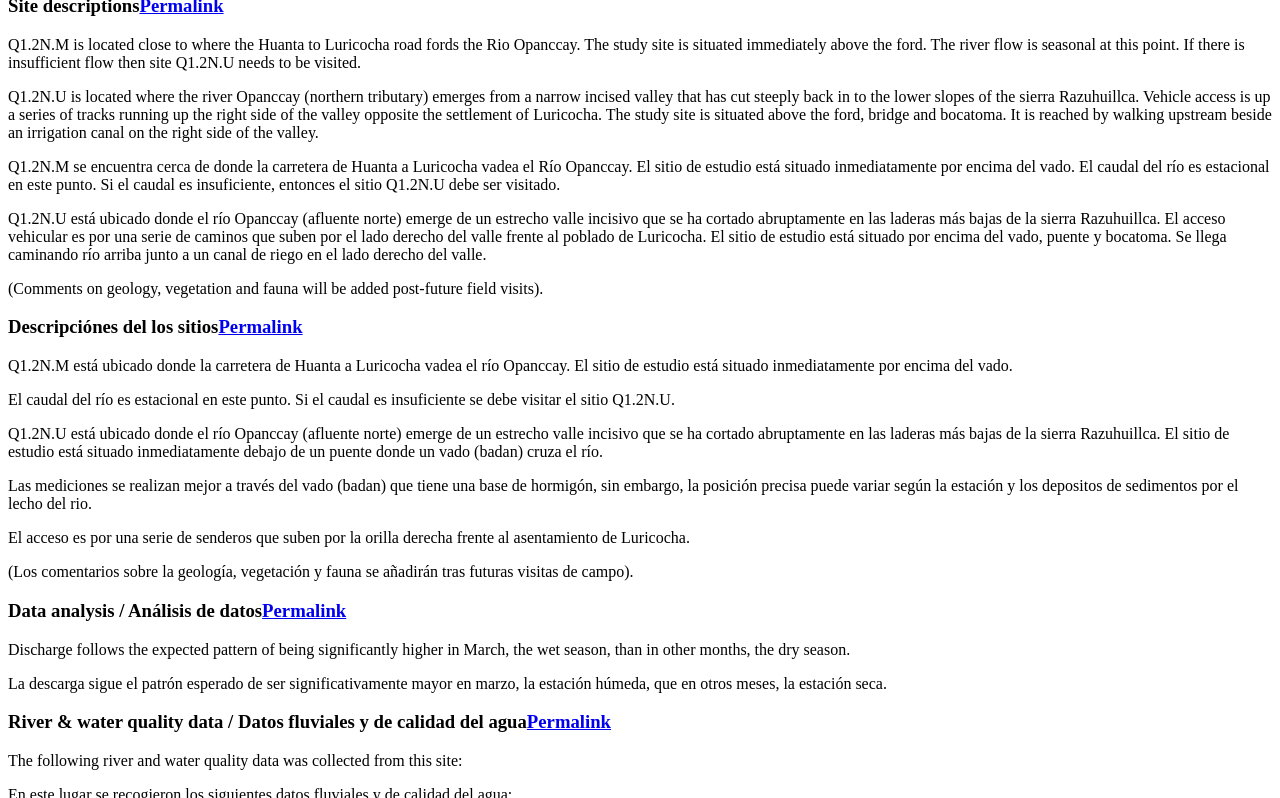
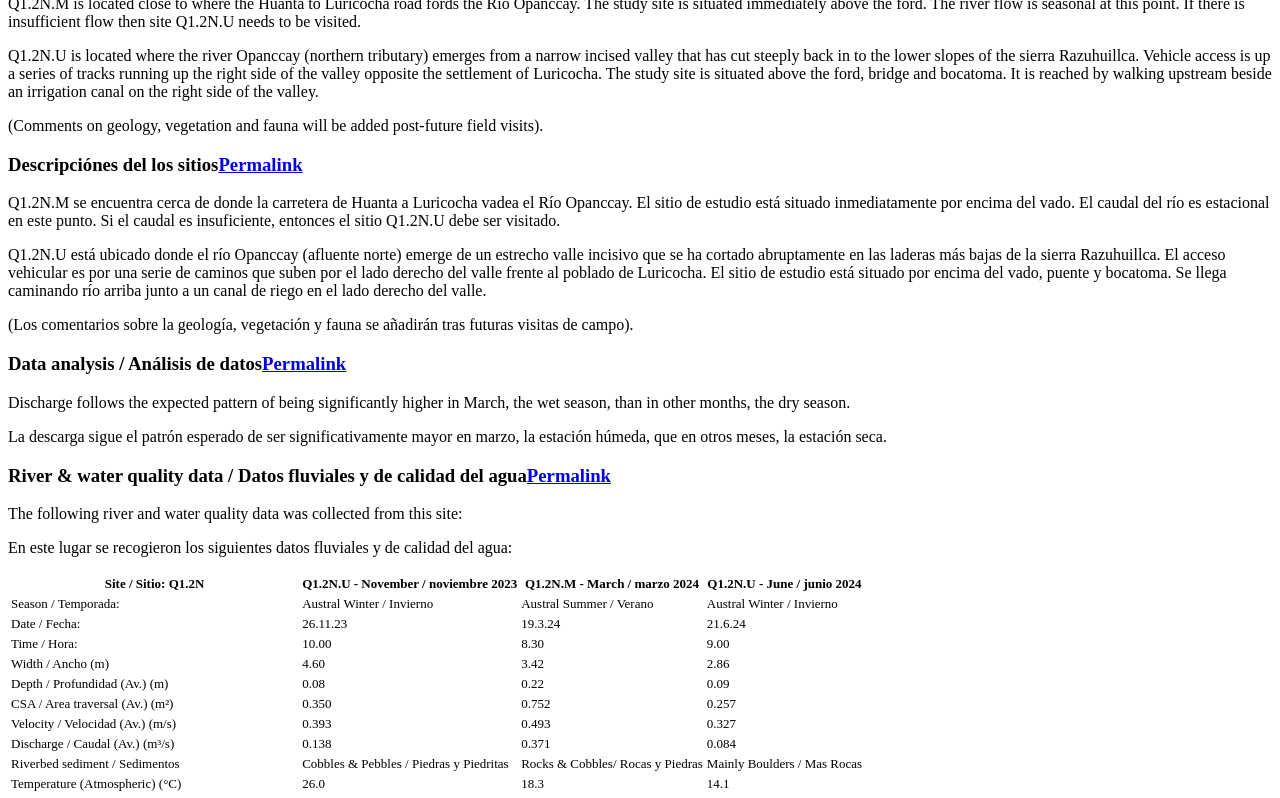
Before and after one commit to HVLepage/cavep-unah, a Jekyll site: the page built from _docs/site-network/Q1_2N.md, in a window 1280 px wide and 900 px high, scrolled down 3298 px, cut to the strip 102-900 px from the top of the window. Built offline with Jekyll 4.4.1, drawn with Linux system fonts in a browser that asks for light colours; comment, search, counter and statistics services are not loaded; some of the changed text lies outside the part shown.

Commit message:
Update Q1_2N.md

```diff
--- a/_docs/site-network/Q1_2N.md
+++ b/_docs/site-network/Q1_2N.md
@@ -12,9 +12,8 @@
 ### Site Q1.2N: Middle Opanccay Norte - Opanccay Medio Norte - Middle Luricocha
 
 
-### Site Q1.2N.U: Middle Opanccay Norte - Opanccay Medio Norte - Upper Luricocha / Luriocha Medio
+### Site Q1.2N.M: Middle Opanccay Norte - Opanccay Medio Norte - Upper Luricocha / Luricocha Medio
 
-### Q1.2N.M
 GPS: S12°901640, W74°273065.
 Elevation: 2585m asl.
 
@@ -63,26 +62,14 @@
 
 Q1.2N.U is located where the river Opanccay (northern tributary) emerges from a narrow incised valley that has cut steeply back in to the lower slopes of the sierra Razuhuillca. Vehicle access is up a series of tracks running up the right side of the valley opposite the settlement of Luricocha. The study site is situated above the ford, bridge and bocatoma. It is reached by walking upstream beside an irrigation canal on the right side of the valley.
 
-
-Q1.2N.M se encuentra cerca de donde la carretera de Huanta a Luricocha vadea el Río Opanccay. El sitio de estudio está situado inmediatamente por encima del vado. El caudal del río es estacional en este punto. Si el caudal es insuficiente, entonces el sitio Q1.2N.U debe ser visitado.
-
-Q1.2N.U está ubicado donde el río Opanccay (afluente norte) emerge de un estrecho valle incisivo que se ha cortado abruptamente en las laderas más bajas de la sierra Razuhuillca. El acceso vehicular es por una serie de caminos que suben por el lado derecho del valle frente al poblado de Luricocha. El sitio de estudio está situado por encima del vado, puente y bocatoma. Se llega caminando río arriba junto a un canal de riego en el lado derecho del valle.
-
 (Comments on geology, vegetation and fauna will be added post-future field visits).
 
 
 ### Descripciónes del los sitios
 
-Q1.2N.M está ubicado donde la carretera de Huanta a Luricocha vadea el río Opanccay. El sitio de estudio está situado inmediatamente por encima del vado.
+Q1.2N.M se encuentra cerca de donde la carretera de Huanta a Luricocha vadea el Río Opanccay. El sitio de estudio está situado inmediatamente por encima del vado. El caudal del río es estacional en este punto. Si el caudal es insuficiente, entonces el sitio Q1.2N.U debe ser visitado.
 
-El caudal del río es estacional en este punto. Si el caudal es insuficiente se debe visitar el sitio Q1.2N.U.
-
-
-Q1.2N.U está ubicado donde el río Opanccay (afluente norte) emerge de un estrecho valle incisivo que se ha cortado abruptamente en las laderas más bajas de la sierra Razuhuillca. El sitio de estudio está situado inmediatamente debajo de un puente donde un vado (badan) cruza el río.
-
-Las mediciones se realizan mejor a través del vado (badan) que tiene una base de hormigón, sin embargo, la posición precisa puede variar según la estación y los depositos de sedimentos por el lecho del rio.
-
-El acceso es por una serie de senderos que suben por la orilla derecha frente al asentamiento de Luricocha.
+Q1.2N.U está ubicado donde el río Opanccay (afluente norte) emerge de un estrecho valle incisivo que se ha cortado abruptamente en las laderas más bajas de la sierra Razuhuillca. El acceso vehicular es por una serie de caminos que suben por el lado derecho del valle frente al poblado de Luricocha. El sitio de estudio está situado por encima del vado, puente y bocatoma. Se llega caminando río arriba junto a un canal de riego en el lado derecho del valle.
 
 (Los comentarios sobre la geología, vegetación y fauna se añadirán tras futuras visitas de campo).
 
```
